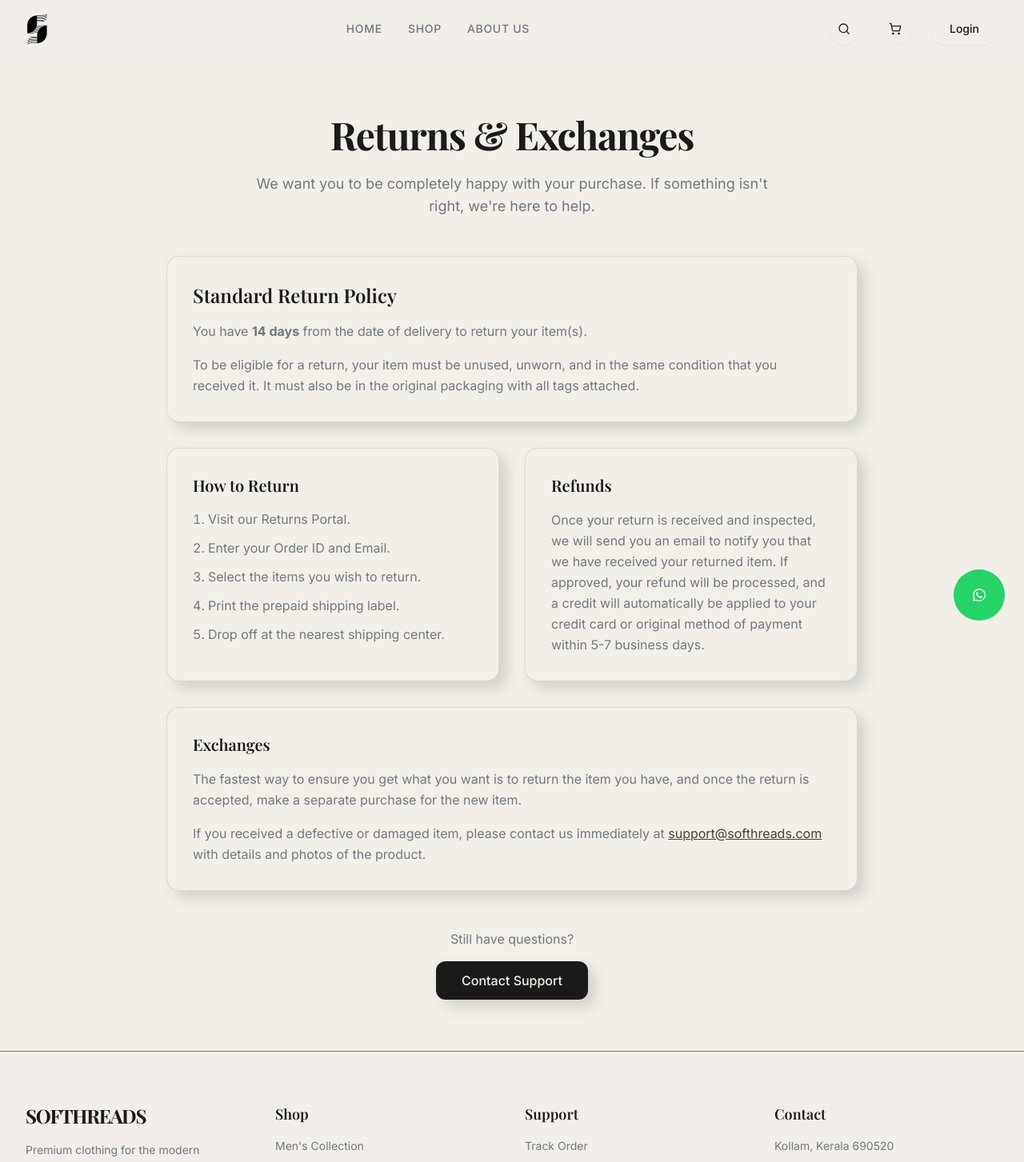
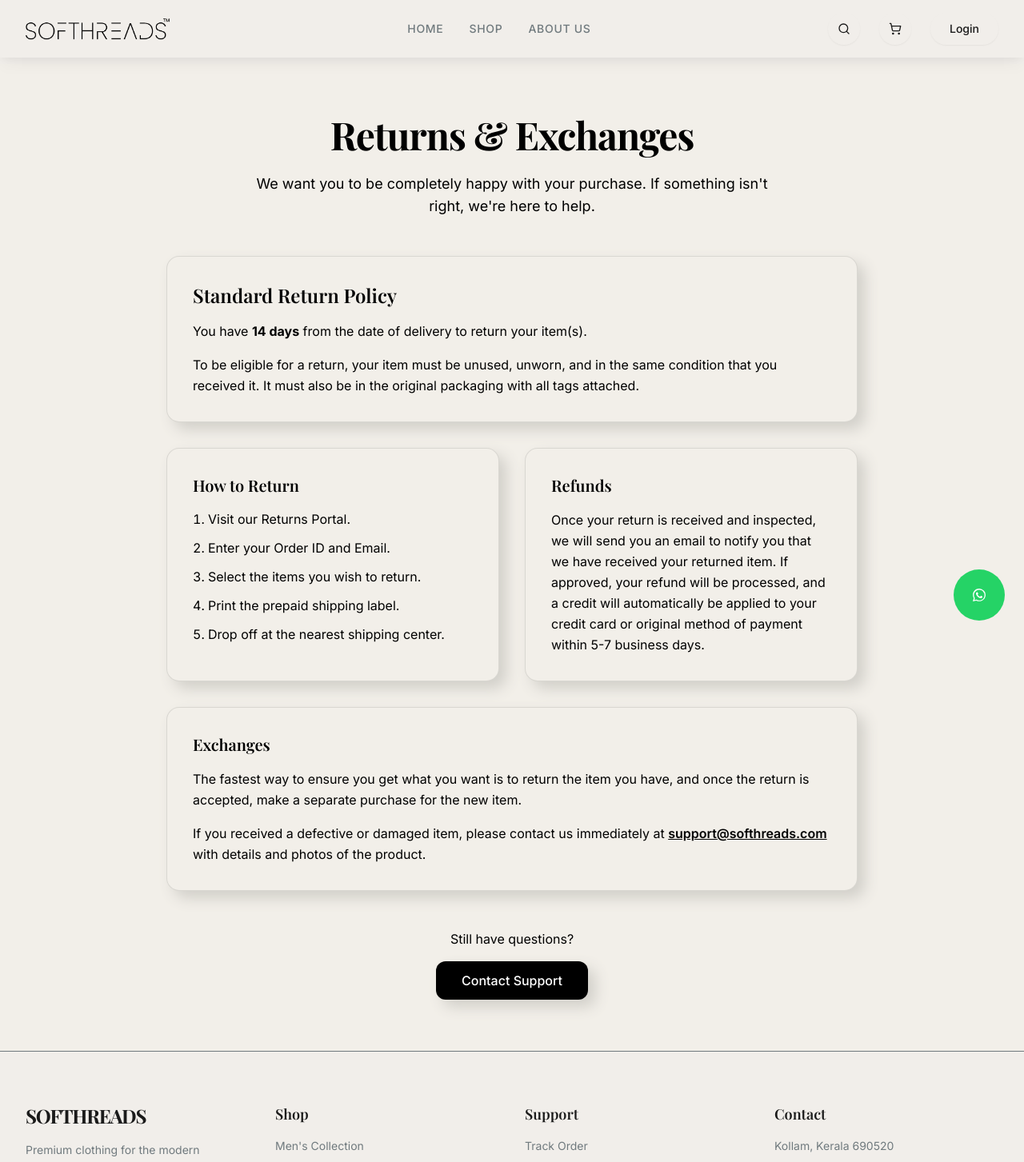
Before and after one commit to safwan125/softhreads, a Next.js app: page /returns in a window 1280 px wide. Shown: the top 1453 px of the page at 80% size. Built offline with nearby package versions, Linux system fonts and the light colour scheme; a web font is replaced by a local one.

Commit message:
Minor UI changes

```diff
--- a/src/app/returns/page.tsx
+++ b/src/app/returns/page.tsx
@@ -2,18 +2,18 @@ export default function ReturnsPage() {
     return (
         <div className="min-h-screen bg-bg">
             <div className="container mx-auto px-4 py-16 max-w-4xl">
-                <div className="mb-12 text-center">
-                    <h1 className="text-4xl md:text-5xl font-bold mb-6 text-primary tracking-tight font-serif">Returns & Exchanges</h1>
-                    <p className="text-secondary text-lg max-w-2xl mx-auto">
+                <div className="mb-12 text-center text-black">
+                    <h1 className="text-4xl md:text-5xl font-bold mb-6 tracking-tight font-serif text-black">Returns & Exchanges</h1>
+                    <p className="text-lg max-w-2xl mx-auto text-black">
                         We want you to be completely happy with your purchase. If something isn't right, we're here to help.
                     </p>
                 </div>
 
-                <div className="grid gap-8 md:grid-cols-2">
+                <div className="grid gap-8 md:grid-cols-2 text-black">
                     {/* Return Policy Card */}
-                    <div className="bg-bg p-8 rounded-2xl shadow-neu border border-secondary/20 md:col-span-2">
-                        <h2 className="text-2xl font-semibold mb-4 text-primary font-serif">Standard Return Policy</h2>
-                        <div className="space-y-4 text-secondary leading-relaxed">
+                    <div className="bg-bg p-8 rounded-2xl shadow-neu border border-black/10 md:col-span-2">
+                        <h2 className="text-2xl font-semibold mb-4 font-serif text-black">Standard Return Policy</h2>
+                        <div className="space-y-4 leading-relaxed text-black">
                             You have <strong>14 days</strong> from the date of delivery to return your item(s).
                             <p>
                                 To be eligible for a return, your item must be unused, unworn, and in the same condition that you received it. It must also be in the original packaging with all tags attached.
@@ -22,9 +22,9 @@ export default function ReturnsPage() {
                     </div>
 
                     {/* Process Card */}
-                    <div className="bg-bg p-8 rounded-2xl shadow-neu border border-secondary/20">
-                        <h2 className="text-xl font-semibold mb-4 text-primary font-serif">How to Return</h2>
-                        <ol className="list-decimal list-inside space-y-3 text-secondary">
+                    <div className="bg-bg p-8 rounded-2xl shadow-neu border border-black/10">
+                        <h2 className="text-xl font-semibold mb-4 font-serif text-black">How to Return</h2>
+                        <ol className="list-decimal list-inside space-y-3 text-black">
                             <li>Visit our Returns Portal.</li>
                             <li>Enter your Order ID and Email.</li>
                             <li>Select the items you wish to return.</li>
@@ -34,29 +34,29 @@ export default function ReturnsPage() {
                     </div>
 
                     {/* Refunds Card */}
-                    <div className="bg-bg p-8 rounded-2xl shadow-neu border border-secondary/20">
-                        <h2 className="text-xl font-semibold mb-4 text-primary font-serif">Refunds</h2>
-                        <p className="text-secondary leading-relaxed">
+                    <div className="bg-bg p-8 rounded-2xl shadow-neu border border-black/10">
+                        <h2 className="text-xl font-semibold mb-4 font-serif text-black">Refunds</h2>
+                        <p className="leading-relaxed text-black">
                             Once your return is received and inspected, we will send you an email to notify you that we have received your returned item.
                             If approved, your refund will be processed, and a credit will automatically be applied to your credit card or original method of payment within 5-7 business days.
                         </p>
                     </div>
 
                     {/* Exchanges Card */}
-                    <div className="bg-bg p-8 rounded-2xl shadow-neu border border-secondary/20 md:col-span-2">
-                        <h2 className="text-xl font-semibold mb-4 text-primary font-serif">Exchanges</h2>
-                        <p className="text-secondary leading-relaxed mb-4">
+                    <div className="bg-bg p-8 rounded-2xl shadow-neu border border-black/10 md:col-span-2">
+                        <h2 className="text-xl font-semibold mb-4 font-serif text-black">Exchanges</h2>
+                        <p className="leading-relaxed mb-4 text-black">
                             The fastest way to ensure you get what you want is to return the item you have, and once the return is accepted, make a separate purchase for the new item.
                         </p>
-                        <p className="text-secondary leading-relaxed">
-                            If you received a defective or damaged item, please contact us immediately at <a href="mailto:support@softhreads.com" className="text-accent underline">support@softhreads.com</a> with details and photos of the product.
+                        <p className="leading-relaxed text-black">
+                            If you received a defective or damaged item, please contact us immediately at <a href="mailto:support@softhreads.com" className="text-black font-semibold underline">support@softhreads.com</a> with details and photos of the product.
                         </p>
                     </div>
                 </div>
 
-                <div className="mt-12 text-center">
-                    <p className="text-secondary mb-4">Still have questions?</p>
-                    <a href="/contact" className="inline-flex items-center justify-center h-12 px-8 rounded-xl bg-primary text-primary-foreground font-medium shadow-neu hover:bg-primary/90 transition-all">
+                <div className="mt-12 text-center text-black">
+                    <p className="mb-4 text-black">Still have questions?</p>
+                    <a href="/contact" className="inline-flex items-center justify-center h-12 px-8 rounded-xl bg-black text-white font-medium shadow-neu hover:bg-black/80 transition-all">
                         Contact Support
                     </a>
                 </div>
--- a/src/components/layout/Navbar.tsx
+++ b/src/components/layout/Navbar.tsx
@@ -39,7 +39,7 @@ export default function Navbar() {
     return (
         <nav
             className={cn(
-                "fixed top-0 left-0 right-0 z-50 transition-all duration-300 px-4 md:px-8 py-4",
+                "fixed top-0 left-0 right-0 z-50 transition-all duration-300 px-4 md:px-8 py-4 md:shadow-[0_2px_15px_-3px_rgba(0,0,0,0.07),0_10px_20px_-2px_rgba(0,0,0,0.04)]",
                 isScrolled
                     ? "bg-bg shadow-sm py-3" // Changed from shadow-neu-sm to shadow-sm
                     : "bg-transparent"
@@ -48,7 +48,7 @@ export default function Navbar() {
             <div className="max-w-7xl mx-auto flex items-center justify-between">
                 {/* Logo */}
                 <Link href="/" className="flex items-center gap-2">
-                    <img src="/logo.png" alt="Softhreads Logo" className="h-10 w-auto mix-blend-multiply" />
+                    <img src="/new-logo.png" alt="Softhreads Logo" className="h-[28px] w-auto mix-blend-multiply" />
                 </Link>
 
                 {/* Desktop Links */}
```
Also changed, not shown: public/new-logo.png (added).
